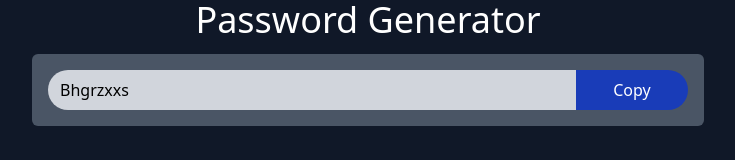
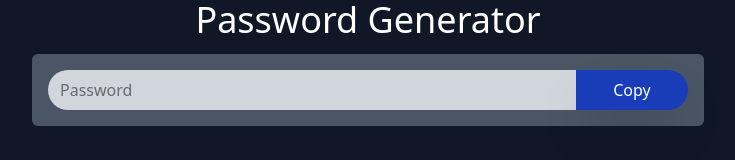
Before and after one commit to itspriyambhattacharya/react_password_generator_project, a React (Vite) app: page / in a window 1280 px wide. Shown: the top 160 px of the page, without its empty margins (272-1007 px from the left). Built offline with nearby package versions, Linux system fonts and the light colour scheme.

Commit message:
Reset password state initialization and update input attributes for consistency

```diff
--- a/src/App.jsx
+++ b/src/App.jsx
@@ -4,7 +4,7 @@ function App() {
   const [length, setLength] = useState(8);
   const [numberAllowed, setNumberAllowed] = useState(false);
   const [characterAllowed, setCharacterAllowed] = useState(false);
-  const [password, setPassword] = useState("Bhgrzxxs");
+  const [password, setPassword] = useState("");
 
   const passwordGenerator = useCallback(() => {
     let pass = "";
@@ -35,14 +35,14 @@ function App() {
         <div className="mt-3.5 mx-auto w-fit lg:min-w-2xl p-4 rounded-md bg-gray-600 flex justify-center">
           <input
             type="text"
-            name="password"
+            name="passwordInp"
             id="passswordInp"
-            placeholder="password"
+            placeholder="Password"
             value={password}
             readOnly
             className="py-2 px-3 bg-gray-300 w-full rounded-l-2xl lg:rounded-l-3xl"
           />
-          <button className="bg-blue-800 text-white px-3 py-2 w-16 lg:w-28 shrink-0 cursor-pointer rounded-r-2xl lg:rounded-r-3xl">
+          <button className="bg-blue-800 text-white px-3 py-2 w-20 lg:w-28 shrink-0 cursor-pointer rounded-r-2xl lg:rounded-r-3xl shadow-2xl">
             Copy
           </button>
         </div>
```
